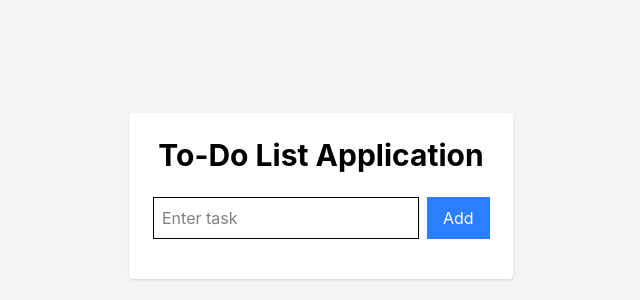
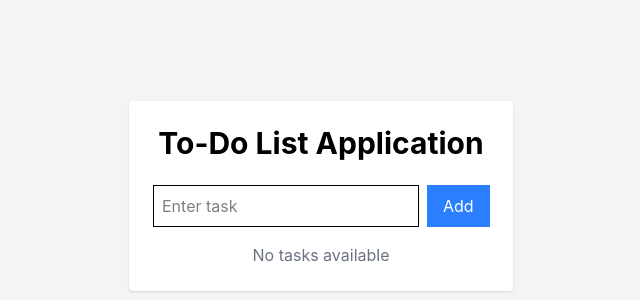
Before and after one commit to Rahul0356/React-Assignment-1, a React (Vite) app: page / in a window 1280 px wide. Shown: the part 204-504 px from the top of the page, without its empty margins (319-959 px from the left). Built offline with nearby package versions, Linux system fonts and the light colour scheme.

Commit message:
complete the react-assi-01

```diff
--- a/src/App.jsx
+++ b/src/App.jsx
@@ -1,9 +1,16 @@
-import React, { useState } from 'react';
+import React, { useState, useEffect } from 'react';
 import Header from './components/Header';
 import ToDoList from './components/ToDoList';
 
 const App = () => {
-  const [todos, setTodos] = useState([]);
+  const [todos, setTodos] = useState(() => {
+    const savedTodos = localStorage.getItem('todos');
+    return savedTodos ? JSON.parse(savedTodos) : [];
+  });
+
+  useEffect(() => {
+    localStorage.setItem('todos', JSON.stringify(todos));
+  }, [todos]);
 
   const deleteTodo = (id) => {
     setTodos(todos.filter((todo) => todo.id !== id));
--- a/src/components/ToDoList.jsx
+++ b/src/components/ToDoList.jsx
@@ -1,5 +1,5 @@
-import React, { useState } from 'react';
-import ToDoItem from './ToDoItem';
+import React, { useState } from "react";
+import ToDoItem from "./ToDoItem";
 
 const ToDoList = ({
   todos,
@@ -8,7 +8,6 @@ const ToDoList = ({
   toggleComplete,
   editTodo,
 }) => {
-
   const [input, setInput] = useState("");
 
   const addTodo = (e) => {
@@ -35,9 +34,7 @@ const ToDoList = ({
           onChange={(e) => setInput(e.target.value)}
           placeholder="Enter task"
         />
-        <button className="bg-blue-500 text-white px-4">
-          Add
-        </button>
+        <button className="bg-blue-500 text-white px-4">Add</button>
       </form>
 
       {todos.map((todo) => (
@@ -49,6 +46,9 @@ const ToDoList = ({
           editTodo={editTodo}
         />
       ))}
+      {todos.length === 0 && (
+        <p className="text-gray-500 text-center">No tasks available</p>
+      )}
     </div>
   );
 };
```
